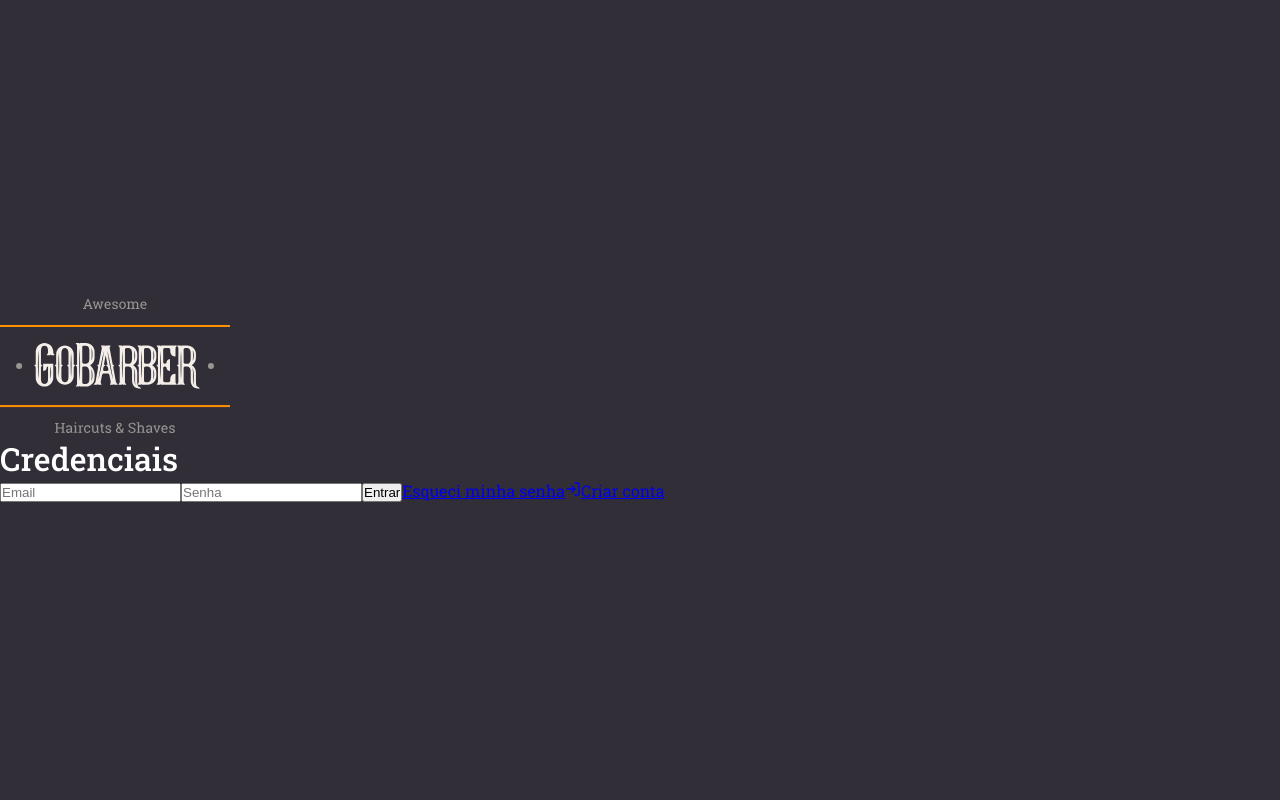
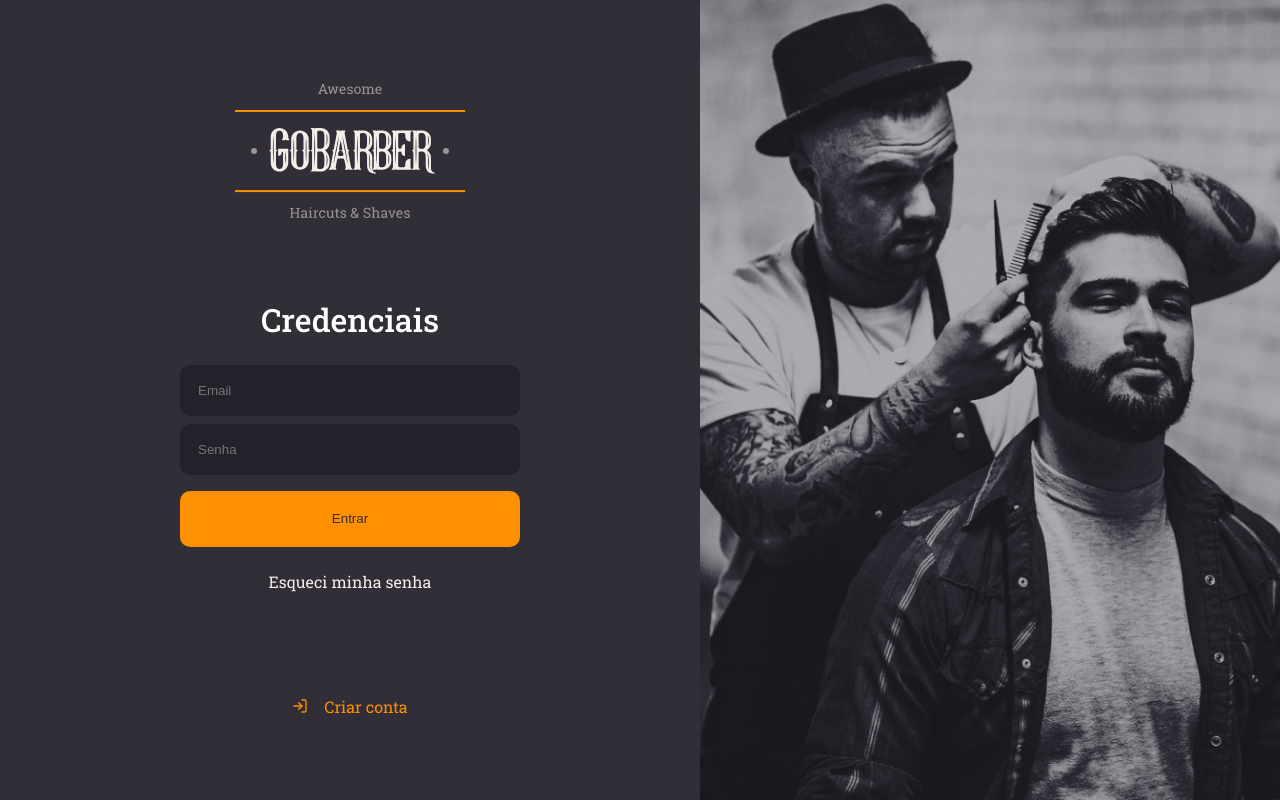
Before and after one commit to cacpmw/web-go-barber, a React (Create React App) app: page /signin in a window 1280 px wide. Built offline with nearby package versions, Linux system fonts and the light colour scheme.

Commit message:
signin layout complete

```diff
--- a/package.json
+++ b/package.json
@@ -16,6 +16,7 @@
     "eslint-plugin-jsx-a11y": "^6.4.1",
     "eslint-plugin-react": "^7.21.5",
     "eslint-plugin-react-hooks": "^4",
+    "polished": "^4.0.3",
     "react": "^17.0.1",
     "react-dom": "^17.0.1",
     "react-icons": "^3.11.0",
--- a/src/pages/SignIn.tsx
+++ b/src/pages/SignIn.tsx
@@ -7,7 +7,6 @@
 const SignIn: React.FC = () => (
   <Container>
     <Content>
-      <div className="wrapper">
       <img src={logo} alt="logo" />
       <form>
         <h1>Credenciais</h1>
@@ -15,13 +14,11 @@
         <input placeholder="Senha" type="password" />
         <button type="submit">Entrar</button>
         <Link to="asdasda">Esqueci minha senha</Link>
-
+      </form>
       <Link to="asdasda">
         <FiLogIn />
         Criar conta
       </Link>
-        </form>
-      </div>
     </Content>
     <Background />
   </Container>
--- a/src/styles/signin.ts
+++ b/src/styles/signin.ts
@@ -1,4 +1,5 @@
 import styled from 'styled-components';
+import { shade } from 'polished';
 import SignInBackgroundImage from '../assets/sign-in-background.png';
 
 export const Container = styled.div`
@@ -9,12 +10,74 @@
 export const Content = styled.div`
   display: flex;
   flex-direction: column;
-  place-content: center;
+  align-items: center;
+  justify-content: center;
   width: 100%;
-  max-width: 700;
+  max-width: 700px;
+  form {
+    margin: 80px 0;
+    width: 340px;
+    text-align: center;
+    h1 {
+      margin-bottom: 24px;
+    }
+    input {
+      background: #232129;
+      border-radius: 10px;
+      border: 2px solid #232129;
+      padding: 16px;
+      width: 100%;
+      color: #f4ede8;
+      & + input {
+        margin-top: 8px;
+      }
+    }
+    button {
+      background: #ff9000;
+      height: 56px;
+      border-radius: 10px;
+      border: 0;
+      padding: 0 16px;
+      width: 100%;
+      color: #312e38;
+      font-weight: 500;
+      margin-top: 16px;
+      transition: background-color 0.2s;
+      &:hover {
+        background: ${shade(0.2, '#ff9000')};
+      }
+    }
+    a {
+      color: #f4ede8;
+      display: block;
+      margin-top: 24px;
+      transition: all 0.2s;
+      text-decoration: none;
+      &:hover {
+        color: ${shade(0.2, '#f4ede8')};
+      }
+    }
+  }
+  > a {
+    color: #ff9000;
+    display: block;
+    margin-top: 24px;
+    transition: all 0.2s;
+    text-decoration: none;
+    display: flex;
+    align-items: center;
+    &:hover {
+      color: ${shade(0.2, '#ff9000')};
+    }
+    svg {
+      margin-right: 16px;
+    }
+  }
 `;
 export const Background = styled.div`
   flex: 1;
   background: url(${SignInBackgroundImage}) no-repeat center;
   background-size: cover;
+  height: 100%;
+  width: 100%;
 `;
```
Also changed, not shown: 1 other file (tests, documents, lock files or other folders). Lines whose indentation alone changed are shown as unchanged.
